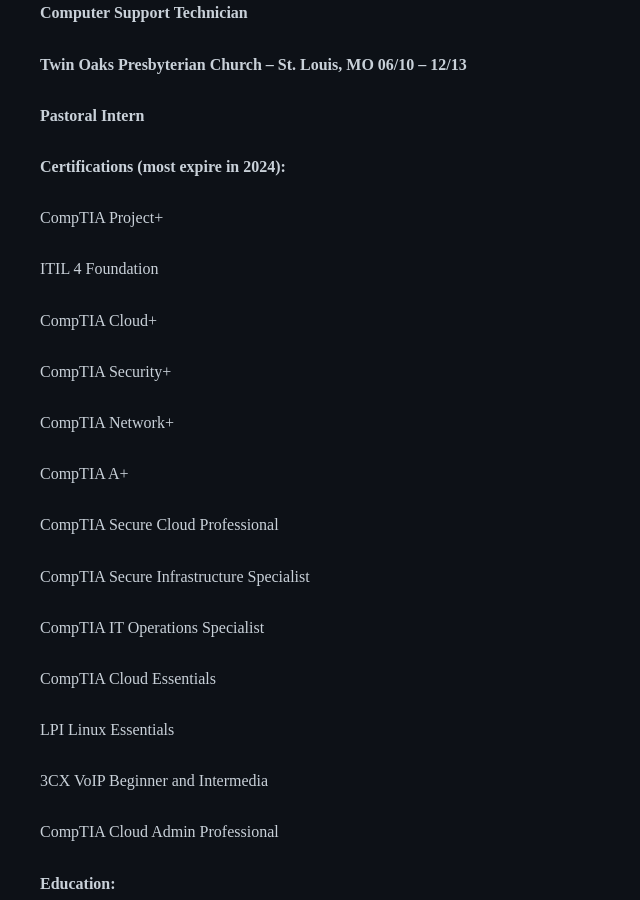
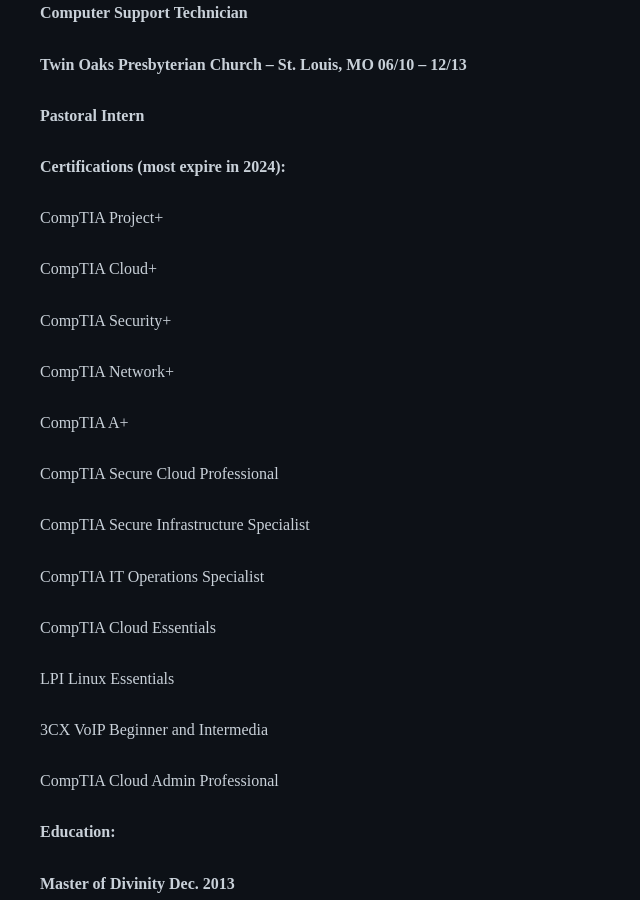
Before and after one commit to joshuamichaelhall/joshuamichaelhall.github.io, a Jekyll site: the page built from resources/tech_resume.md, in a window 1280 px wide and 900 px high, scrolled down 2190 px. Shown: the whole window, without its empty margins (0-640 px from the left). Built offline with Jekyll 4.4.1, drawn with Linux system fonts in a browser that asks for light colours; nearby versions of some CDN libraries; our own code applies the rules of GitHub Pages for plain Markdown files.

Commit message:
Remove expired ITIL 4 Foundation certification
Co-Authored-By: Claude Opus 4.5 <noreply@anthropic.com>

```diff
--- a/resources/tech_resume.md
+++ b/resources/tech_resume.md
@@ -108,8 +108,6 @@ Supported my team of technicians, managing schedule, and directing daily activit
 
 CompTIA Project+
 
-ITIL 4 Foundation
-
 CompTIA Cloud+
 
 CompTIA Security+
```
Also changed, not shown: resources/joshua-hall-master-profile.md (+0 -1 lines).
